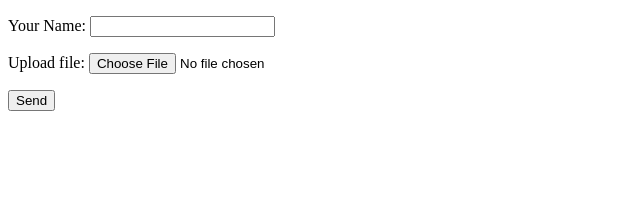
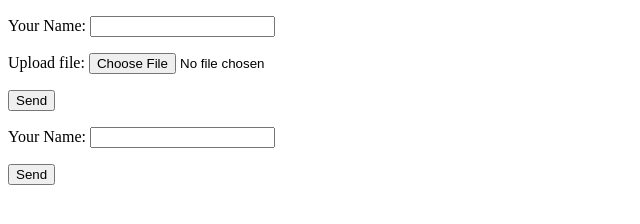
Before and after one commit to cmparsons/netlify-form-files, a plain HTML site: page index.html in a window 1280 px wide. Shown: the whole page, without its empty margins (0-640 px from the left). Drawn offline with Linux system fonts and the light colour scheme.

Commit message:
add form using `netlify-recaptcha`

```diff
--- a/index.html
+++ b/index.html
@@ -18,5 +18,13 @@
       <button type="submit">Send</button>
     </p>
   </form>
+  <form name="contact" netlify netlify-recaptcha>
+    <p>
+      <label>Your Name: <input type="text" name="name" /></label>
+    </p>
+    <p>
+      <button type="submit">Send</button>
+    </p>
+  </form>
 </body>
 </html>
```
